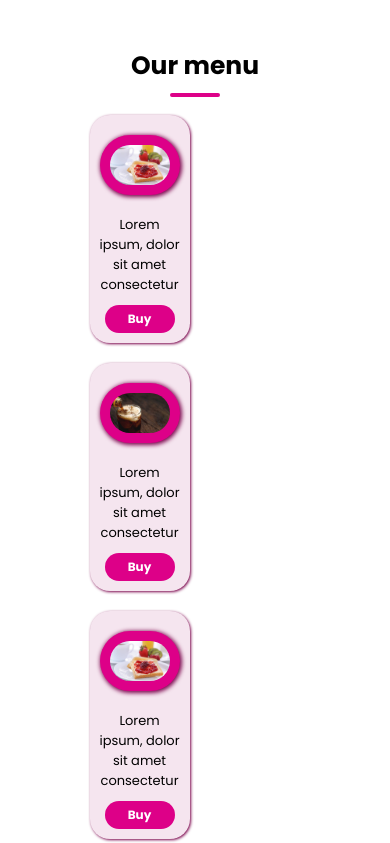
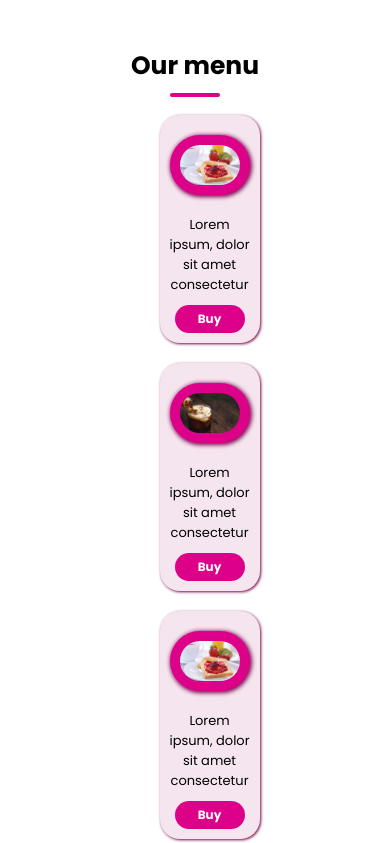
Before and after one commit to marytechme/Naaz-beverage, a website: page index.html in a window 390 px wide. Shown: the part 947-1790 px from the top of the page. Drawn offline with nearby package versions, Linux system fonts and the light colour scheme; files that its build step writes are made by us from their sources; files whose address does not match are found by name.

Commit message:
correcting my responsiveness

```diff
--- a/Components/_our-menu.scss
+++ b/Components/_our-menu.scss
@@ -10,7 +10,7 @@ hr{
     margin: 8px auto;
 }
 .our-menu{
-    padding: 0 30px;
+    padding: 0 100px;
     display: flex;
     width: 100%;
     margin: 0;
@@ -64,6 +64,7 @@ hr{
 
 @media screen and (max-width: 1000px) {
     .our-menu{
+        padding: 0 100px;
         display: flex;
         flex-wrap: wrap;
         .our-menu-desc{
```
